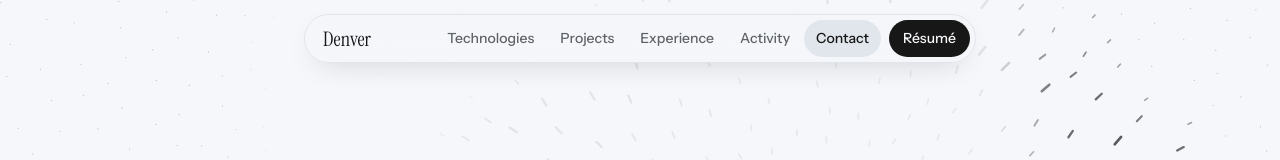
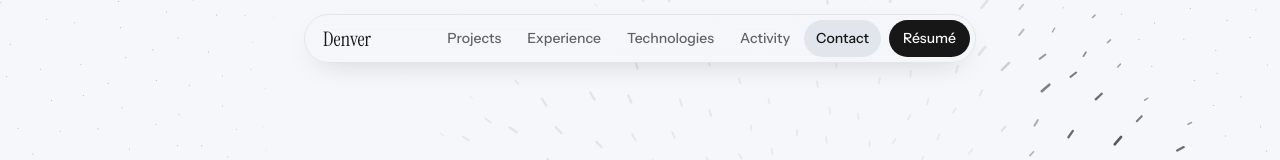
Before and after one commit to kdenver14/personal-portfolio, a Next.js app: page / in a window 1280 px wide. Shown: the top 160 px of the page. Built offline with nearby package versions, Linux system fonts and the light colour scheme.

Commit message:
feat: Technologies moves after Experience
Projects and Experience are the proof, so they come first; the full
technology list follows as a reference. The navbar follows page order.

Co-Authored-By: Claude Opus 5.5 <noreply@anthropic.com>

```diff
--- a/src/app/page.tsx
+++ b/src/app/page.tsx
@@ -24,10 +24,6 @@ export default function Home() {
       <div className="page">
       <main>
         <Intro />
-        <Section id="technologies" title="Technologies">
-          <TechMarquee />
-          <Stack />
-        </Section>
         <Section id="projects" title="Projects">
           <ul className="project-list">
             {FEATURED.map((project) => <ProjectRow key={project.id} project={project} />)}
@@ -40,6 +36,10 @@ export default function Home() {
         </Section>
         <Section id="experience" title="Experience">
           <Experience />
+        </Section>
+        <Section id="technologies" title="Technologies">
+          <TechMarquee />
+          <Stack />
         </Section>
         <Section id="activity" title="Activity">
           <ContributionGraph />
--- a/src/components/nav-bar.tsx
+++ b/src/components/nav-bar.tsx
@@ -4,14 +4,14 @@ import { useSyncExternalStore } from "react";
 import { RESUME_URL, SITE_TITLE } from "@/content/profile";
 
 const LINKS = [
-  { id: "technologies", label: "Technologies", short: "Tech" },
   { id: "projects", label: "Projects" },
   { id: "experience", label: "Experience" },
+  { id: "technologies", label: "Technologies", short: "Tech" },
   { id: "activity", label: "Activity" },
   { id: "contact", label: "Contact" },
 ] as const;
 /** Every section heading in page order, including ones without a link, so a section between links lights none. */
-const SECTIONS = ["technologies", "projects", "experience", "activity", "more-projects", "contact"];
+const SECTIONS = ["projects", "experience", "technologies", "activity", "more-projects", "contact"];
 /** A section counts as current once its heading rises above this share of the viewport. */
 const ACTIVE_LINE = 0.3;
 /** No element has this id, so the browser scrolls to the very top: the intro alone, as on a first visit. */
--- a/src/content/tech.ts
+++ b/src/content/tech.ts
@@ -1,7 +1,7 @@
 import type { TechLogo } from "@/domain/datasheet";
 import { logoNamed } from "./logos";
 
-/** The scrolling strip under the intro: a short accent of the main technologies. The Stack section has the full list. */
+/** The scrolling strip that opens the Technologies section: a short accent of the main technologies. The list below it has them all. */
 export const TECH: readonly TechLogo[] = [
   "TypeScript",
   "JavaScript",
```
Also changed, not shown: .impeccable/design.json, 2 other files (tests, documents, lock files or other folders).
